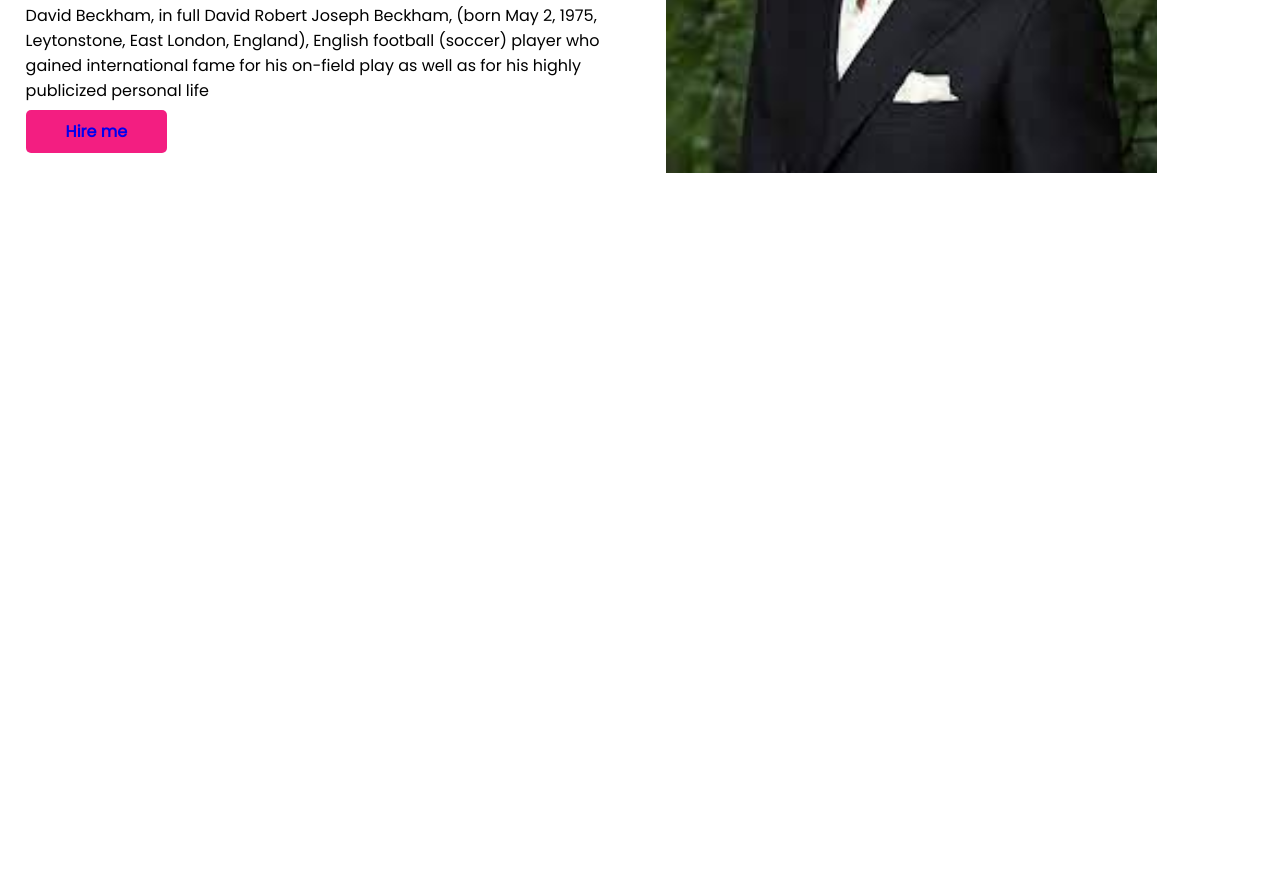
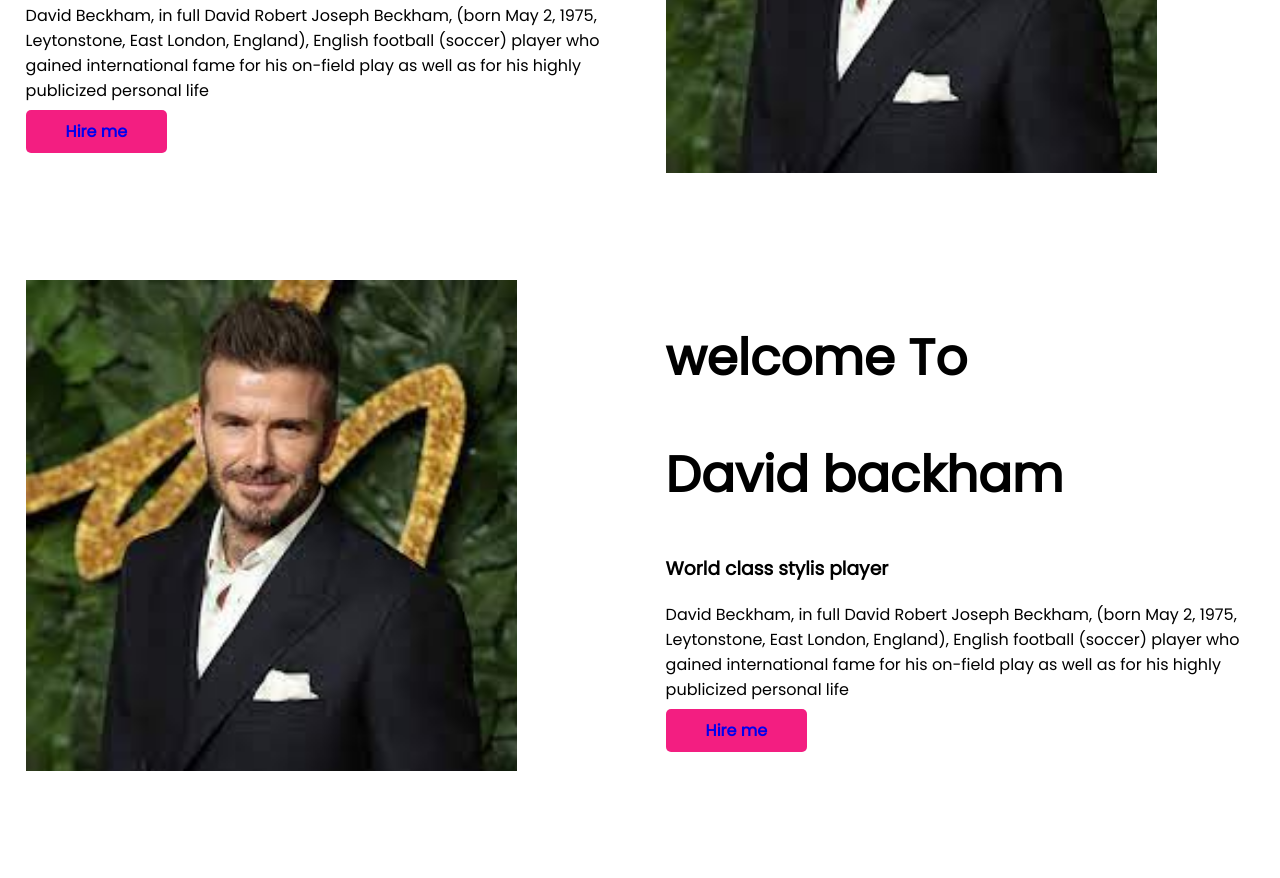
Before and after one commit to yeasinarafat51/developer-protfolio, a plain HTML site: page index.html in a window 1280 px wide. Shown: the part 319-1197 px from the top of the page. Before the commit the page ends 800 px from the top, so only its background shows below. Drawn offline with Linux system fonts and the light colour scheme.

Commit message:
modde added

```diff
--- a/index.html
+++ b/index.html
@@ -28,6 +28,25 @@
         <div class="half"><img src="david.jpg" alt=""></div>
     </section>
 
+    <section class="yeasin">
+        <div class="half"><img src="david.jpg" alt=""></div>
+
+        <div class="half">
+            <h1>welcome To</h1>
+            <h1>David backham </h1>
+            <h3>World class stylis player</h3>
+            <p>David Beckham, in full David Robert Joseph
+                Beckham, (born May 2, 1975, Leytonstone,
+                 East London, England), English football (soccer)
+                  player who gained international fame for his on-field
+                   play as well as for his highly publicized personal
+                   life</p>
+                   <a class="btn" target="blanck" href="#">Hire me</a>
+
+        </div>
+
+    </section>
+
 
 </body>
 </html>
--- a/style.css
+++ b/style.css
@@ -1,7 +1,7 @@
 body{font-family: 'Poppins', sans-serif; margin: 0;}
 h1{font-size: 50px;}
 .yeasin{display: flex;}
-.half{width: 50%; padding-left: 2%;}
+.half{width: 50%; padding-left: 2%; padding-bottom: 100px;}
 .half img{width: 80%;}
 .btn{text-decoration: none;
 background-color: rgb(243, 30, 129); padding: 10px 40px;
```
